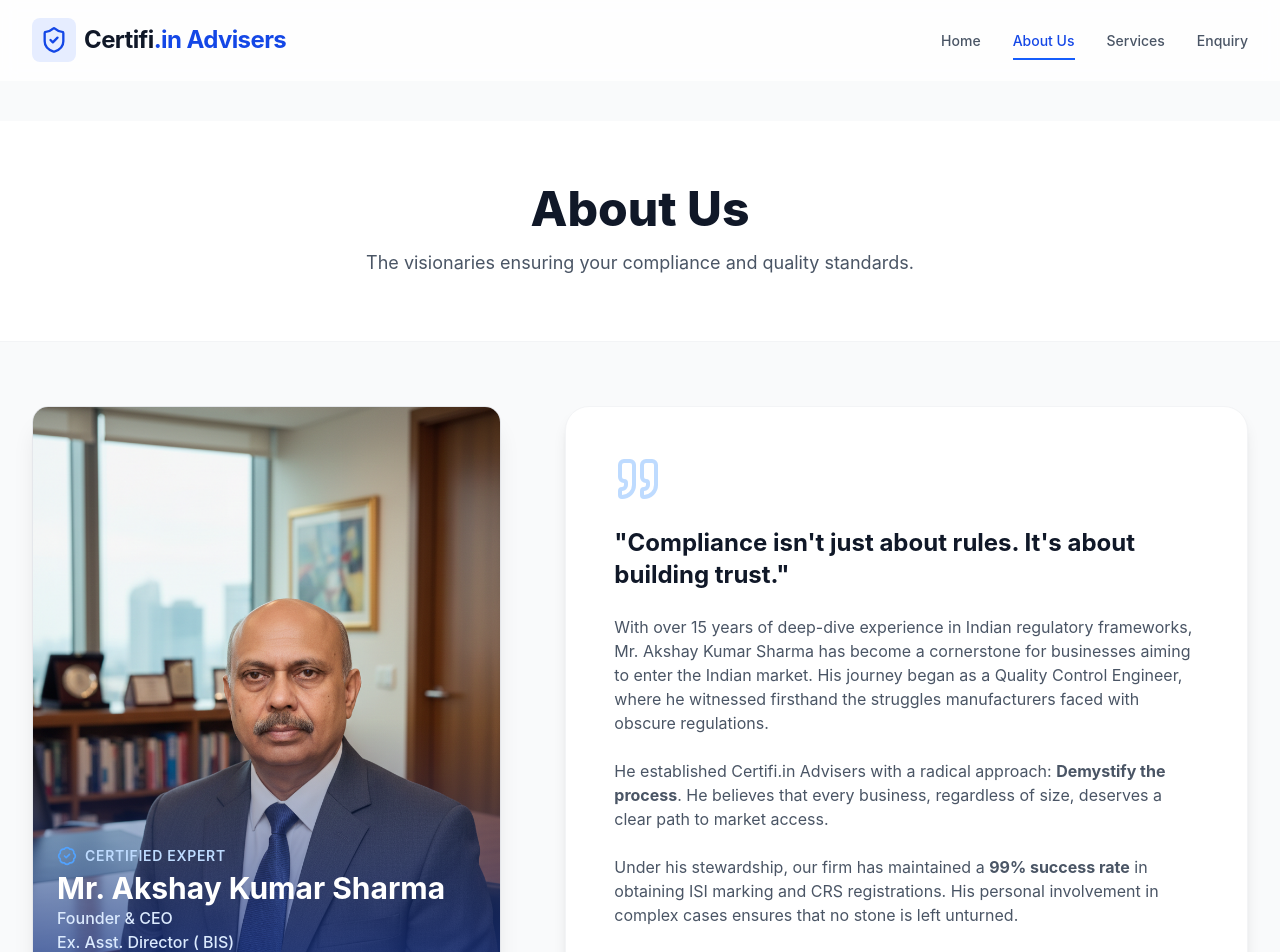
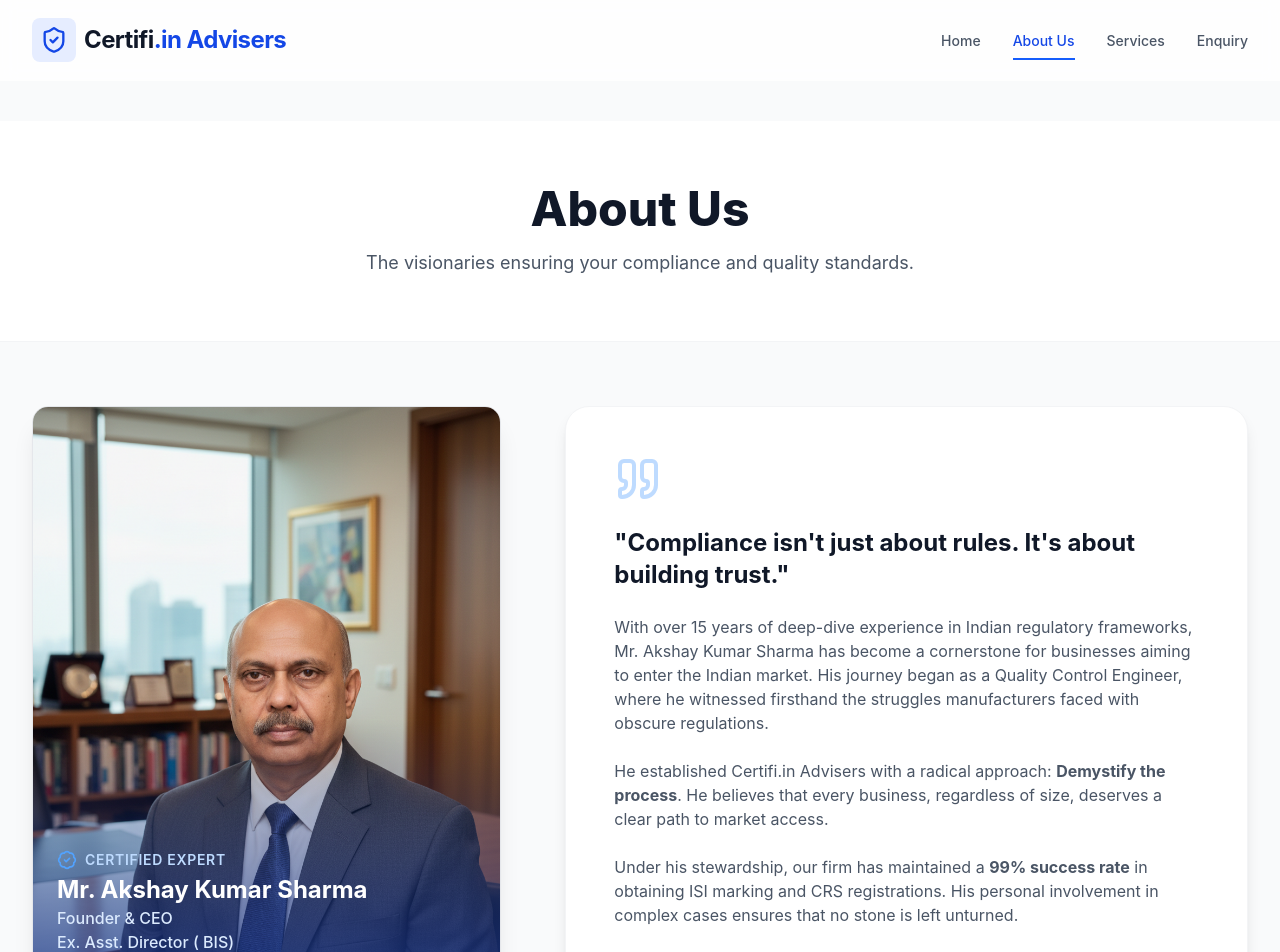
Before and after one commit to CAvivekraj878/certifi-test2, a React (Vite) app: page /about in a window 1280 px wide. Shown: the top 952 px of the page. Built offline with nearby package versions, Linux system fonts and the light colour scheme.

Commit message:
Change heading size for Mr. Akshay Kumar Sharma

```diff
--- a/src/app/pages/About.tsx
+++ b/src/app/pages/About.tsx
@@ -54,7 +54,7 @@
                       <BadgeCheck className="w-5 h-5 text-blue-400" />
                       <span className="text-blue-200 text-sm font-semibold tracking-wider uppercase">Certified Expert</span>
                     </div>
-                    <h2 className="text-white text-3xl font-bold">Mr. Akshay Kumar Sharma</h2>
+                    <h2 className="text-white text-2xl font-bold">Mr. Akshay Kumar Sharma</h2>
                     <p className="text-blue-100 font-medium">Founder & CEO</p>
                     <p className="text-blue-100 font-medium">Ex. Asst. Director ( BIS)</p>
 
```
